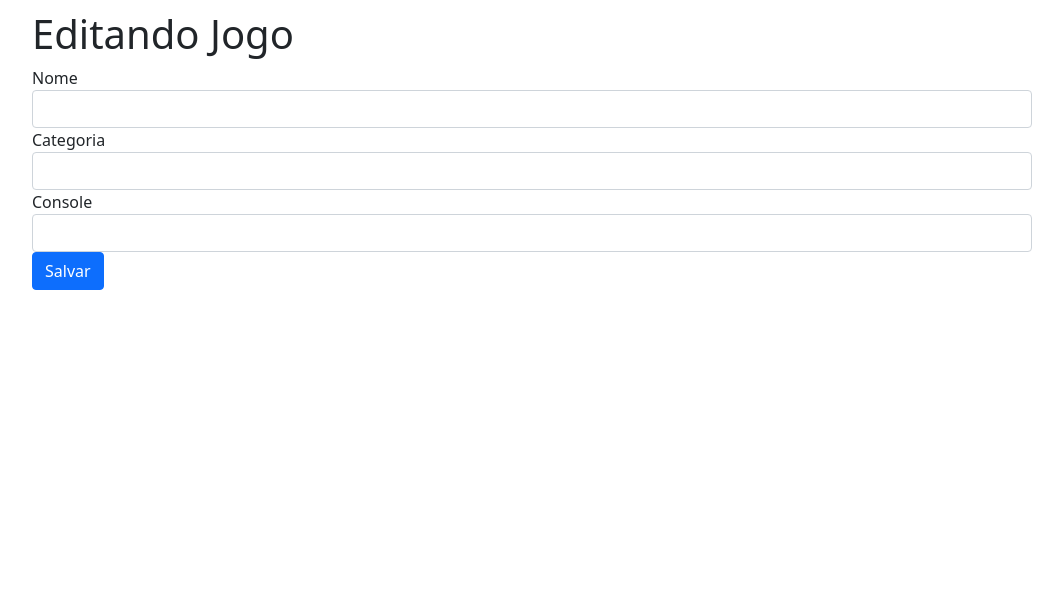
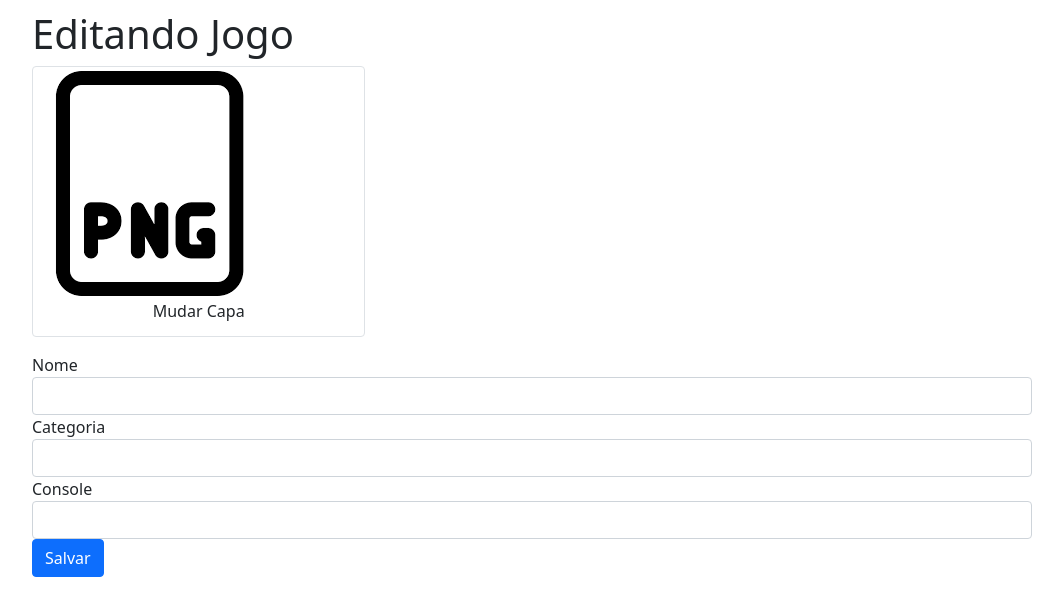
Before and after one commit to leofardo/flask-crud, a Flask app: page /editar/1 in a window 1280 px wide. Shown: the top 616 px of the page, without its empty margins (108-1171 px from the left). Run offline with Flask 3, Linux system fonts and the light colour scheme; the visitor is signed in with stand-in values (Sample User, id 1); data that the repository does not hold is empty; some libraries are stand-ins or nearby versions.

Commit message:
Editando a imagem dos jogos

```diff
--- /dev/null
+++ b/helpers.py
@@ -0,0 +1,13 @@
+import os
+from jogoteca import app
+
+def recupera_imagem(id):
+    for nome_arquivo in os.listdir(app.config['UPLOAD_PATH']):
+        if f'capa{id}' in nome_arquivo: #contains do javascript
+            return nome_arquivo
+    return 'sample.png'
+
+def deleta_arquivo(id):
+    arquivo = recupera_imagem(id)
+    if arquivo !='sample.png':
+        os.remove(os.path.join(app.config['UPLOAD_PATH'], arquivo))
--- /dev/null
+++ b/static/app.js
@@ -0,0 +1,15 @@
+$('form input[type="file"]').change(event => {
+  let arquivos = event.target.files;
+  if (arquivos.length === 0) {
+    console.log('sem imagem pra mostrar')
+  } else {
+      if(arquivos[0].type == 'image/png') {
+        $('img').remove();
+        let imagem = $('<img class="img-fluid">');
+        imagem.attr('src', window.URL.createObjectURL(arquivos[0]));
+        $('figure').prepend(imagem);
+      } else {
+        alert('Formato não suportado')
+      }
+  }
+});
--- a/templates/editar.html
+++ b/templates/editar.html
@@ -1,6 +1,17 @@
 {% extends "template.html" %}
 {% block conteudo %}
-      <form action="{{ url_for('atualizar') }}" method="post">
+      <form action="{{ url_for('atualizar') }}" method="post" enctype="multipart/form-data">
+
+        <figure class="img-thumbnail col-md-4">
+          <img class="img-fluid" src="{{ url_for('imagem', nome_arquivo=capa_jogo)}}">
+            <figcaption>
+              <label class="fileContainer">
+                Mudar Capa
+                <input type="file" id="arquivo" name="arquivo"  accept=".png">
+              </label>
+            </figcaption>
+        </figure>
+
         <fieldset>
           <input type="hidden" name="id" value="{{ jogo.id }}">
           <div class="form-group">
--- a/templates/novo.html
+++ b/templates/novo.html
@@ -3,7 +3,7 @@
       <form action="{{ url_for('criar') }}" method="post" enctype="multipart/form-data">
 
         <figure class="img-thumbnail col-md-4">
-          <img class="img-fluid" src="{{ url_for('imagem', nome_arquivo='sample.png')}}">
+          <img class="img-fluid" src="{{ url_for('imagem', nome_arquivo='capa_jogo.capa_jogo')}}">
             <figcaption>
               <label class="fileContainer">
                 Mudar Capa
--- a/templates/template.html
+++ b/templates/template.html
@@ -26,6 +26,8 @@
 
             {% block conteudo %}{% endblock %}
 
+            <script src="https://code.jquery.com/jquery-3.7.1.slim.js" integrity="sha256-UgvvN8vBkgO0luPSUl2s8TIlOSYRoGFAX4jlCIm9Adc=" crossorigin="anonymous"></script>
+            <script type="text/javascript" src="{{ url_for('static', filename='app.js') }}"></script>
         </div>
     </body>
 </html>
--- a/views.py
+++ b/views.py
@@ -1,6 +1,8 @@
 from flask import render_template, request, redirect, session, flash, url_for, send_from_directory
 from jogoteca import app, db
 from models import Jogos, Usuarios
+from helpers import *
+import time
 
 @app.route('/')
 def index():
@@ -37,7 +39,9 @@ def criar():
 
     #buscando o diretorio na aba config
     upload_path = app.config['UPLOAD_PATH']
-    arquivo.save(f'{upload_path}/capa{novo_jogo.id}.png')
+
+    timestamp = time.time()
+    arquivo.save(f'{upload_path}/capa{novo_jogo.id}-{timestamp}.png')
 
 
     return redirect(url_for('index'))
@@ -48,8 +52,9 @@ def editar(id):
         return redirect(url_for('login', proxima=url_for('editar', id=id)))
 
     jogo = Jogos.query.filter_by(id=id).first()
+    capa_jogo = recupera_imagem(id)
 
-    return render_template('editar.html', titulo='Editando Jogo', jogo=jogo)
+    return render_template('editar.html', titulo='Editando Jogo', jogo=jogo, capa_jogo=capa_jogo)
 
 @app.route('/login')
 def login():
@@ -93,7 +98,19 @@ def atualizar():
     db.session.add(jogo)
     db.session.commit()
 
+    # salvando o arquivo
+    arquivo = request.files['arquivo']
+
+    # buscando o diretorio na aba config
+    upload_path = app.config['UPLOAD_PATH']
+
+    #ajuste no cache
+    timestamp = time.time()
+    deleta_arquivo(jogo.id)
+    arquivo.save(f'{upload_path}/capa{jogo.id}-{timestamp}.png')
+
     return redirect(url_for('index'))
+
 
 @app.route('/deletar/<int:id>')
 def deletar(id):
```
Also changed, not shown: 1 other file.
